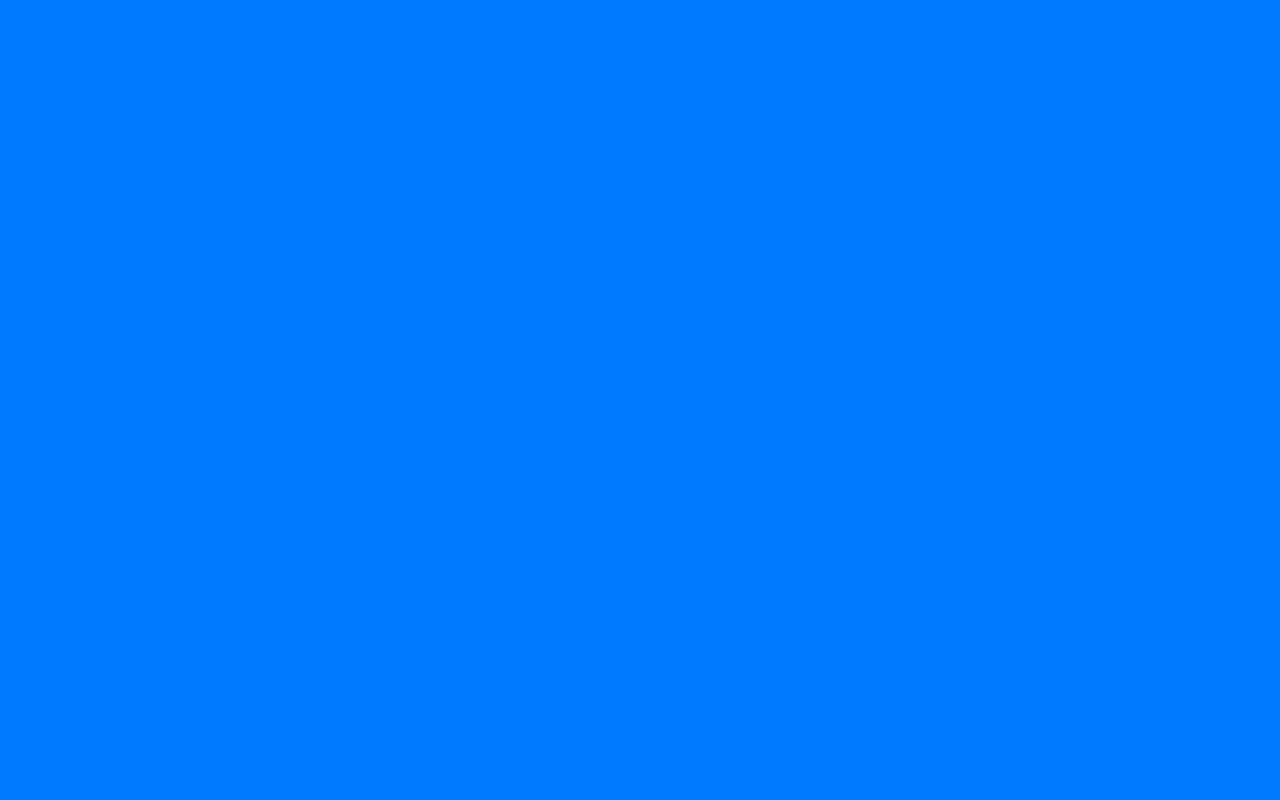
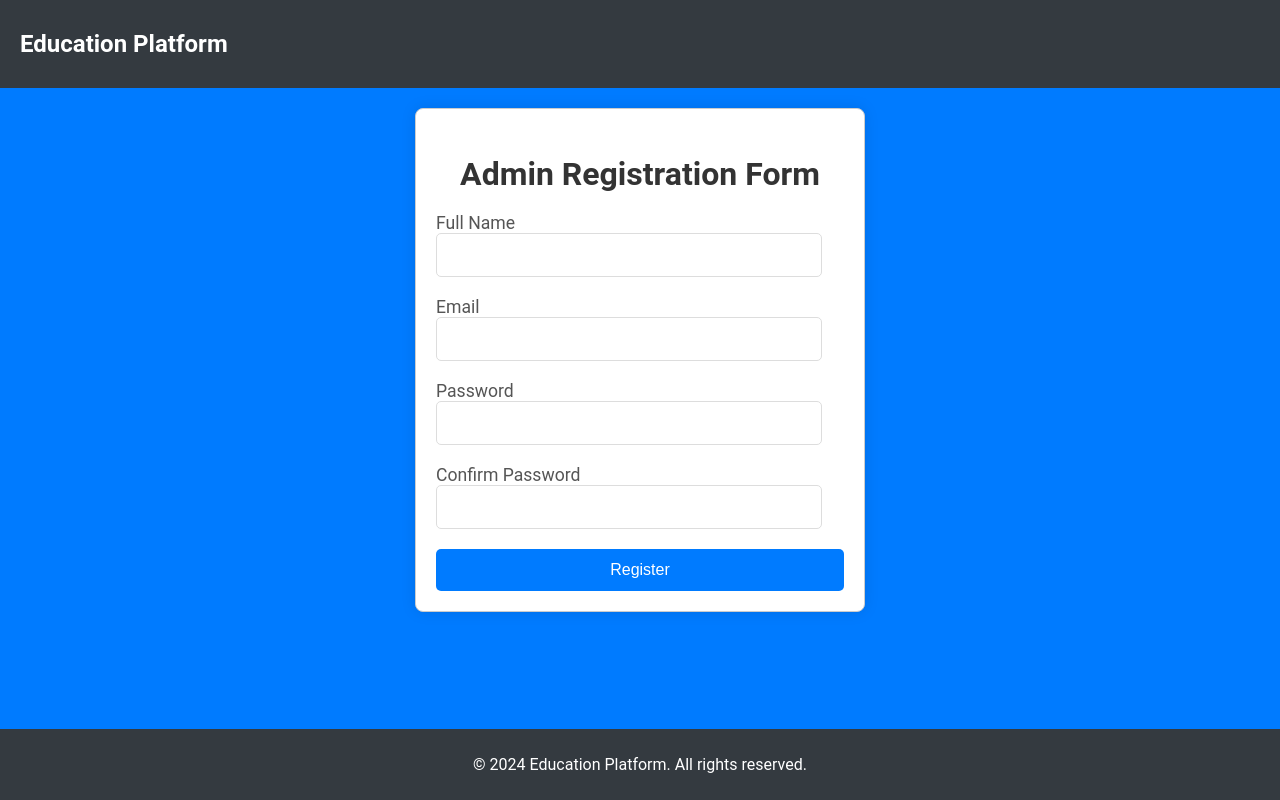
Before and after one commit to majojukrishna03/Education_Platform_Frontend, a React (Create React App) app in the folder frontend/: page /admin/register in a window 1280 px wide. Before the commit this address had no page. Built offline with nearby package versions, Linux system fonts and the light colour scheme.

Commit message:
Added Admin registration form and routing

```diff
--- a/frontend/src/App.js
+++ b/frontend/src/App.js
@@ -7,6 +7,7 @@ import Register from './components/Register';
 import Login from './components/Login';
 import Dashboard from './components/Dashboard';
 import AdminHome from './components/AdminHomepage';
+import AdminRegister from './components/AdminRegister';
 
 const App = () => {
   return (
@@ -18,6 +19,7 @@ const App = () => {
         <Route path="/login" element={<Login />} />
         <Route path="/dashboard" element={<Dashboard />} />
         <Route path="/admin/home" element={<AdminHome />} />
+        <Route path="/admin/register" element={<AdminRegister />} />
         {/* Add an admin route if needed */}
       </Routes>
     </Router>
--- /dev/null
+++ b/frontend/src/components/AdminRegister.js
@@ -0,0 +1,109 @@
+// src/components/AdminRegister.js
+import React, { useState } from 'react';
+import Layout from './Layout'; // Reuse the Layout component
+import './Register.css'; // Reuse the CSS file for registration page
+
+const AdminRegister = () => {
+  const [fullName, setFullName] = useState('');
+  const [email, setEmail] = useState('');
+  const [password, setPassword] = useState('');
+  const [confirmPassword, setConfirmPassword] = useState('');
+
+  const handleSubmit = async (e) => {
+    e.preventDefault();
+
+    // Validate password match
+    if (password !== confirmPassword) {
+      alert('Passwords do not match!');
+      return;
+    }
+
+    // Prepare data for submission
+    const formData = {
+      fullName,
+      email,
+      password,
+    };
+
+    try {
+      // Send POST request to backend API
+      const response = await fetch('http://localhost:5000/api/admin/register', {
+        method: 'POST',
+        headers: {
+          'Content-Type': 'application/json',
+        },
+        body: JSON.stringify(formData),
+      });
+
+      if (response.ok) {
+        const data = await response.json();
+        alert('Registration successful!');
+        window.location.href = '/admin/home';
+      } else {
+        alert('Registration failed. Please try again.');
+      }
+    } catch (error) {
+      console.error('Error registering:', error);
+      alert('Registration failed. Please try again later.');
+    }
+  };
+
+  return (
+    <Layout>
+      <div className="registration-container">
+        <div className="registration-card">
+          <h2>Admin Registration Form</h2>
+          <form className="registration-form" onSubmit={handleSubmit}>
+            <div className="form-group">
+              <label htmlFor="fullName">Full Name</label>
+              <input
+                type="text"
+                id="fullName"
+                name="fullName"
+                value={fullName}
+                onChange={(e) => setFullName(e.target.value)}
+                required
+              />
+            </div>
+            <div className="form-group">
+              <label htmlFor="email">Email</label>
+              <input
+                type="email"
+                id="email"
+                name="email"
+                value={email}
+                onChange={(e) => setEmail(e.target.value)}
+                required
+              />
+            </div>
+            <div className="form-group">
+              <label htmlFor="password">Password</label>
+              <input
+                type="password"
+                id="password"
+                name="password"
+                value={password}
+                onChange={(e) => setPassword(e.target.value)}
+                required
+              />
+            </div>
+            <div className="form-group">
+              <label htmlFor="confirmPassword">Confirm Password</label>
+              <input
+                type="password"
+                id="confirmPassword"
+                name="confirmPassword"
+                value={confirmPassword}
+                onChange={(e) => setConfirmPassword(e.target.value)}
+                required
+              />
+            </div>
+            <button type="submit">Register</button>
+          </form>
+        </div>
+      </div>
+    </Layout>
+  );
+};
+
+export default AdminRegister;
```
